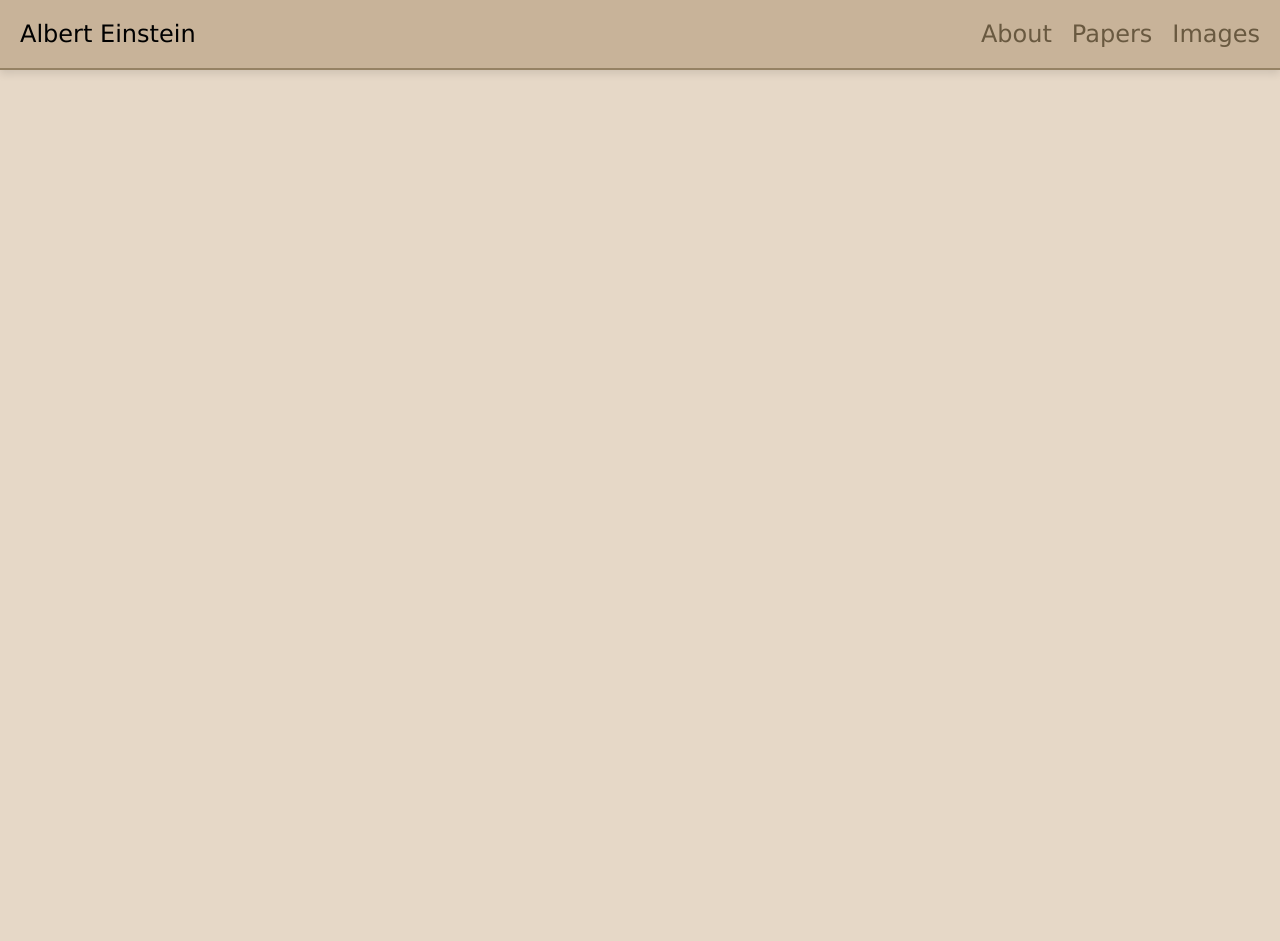
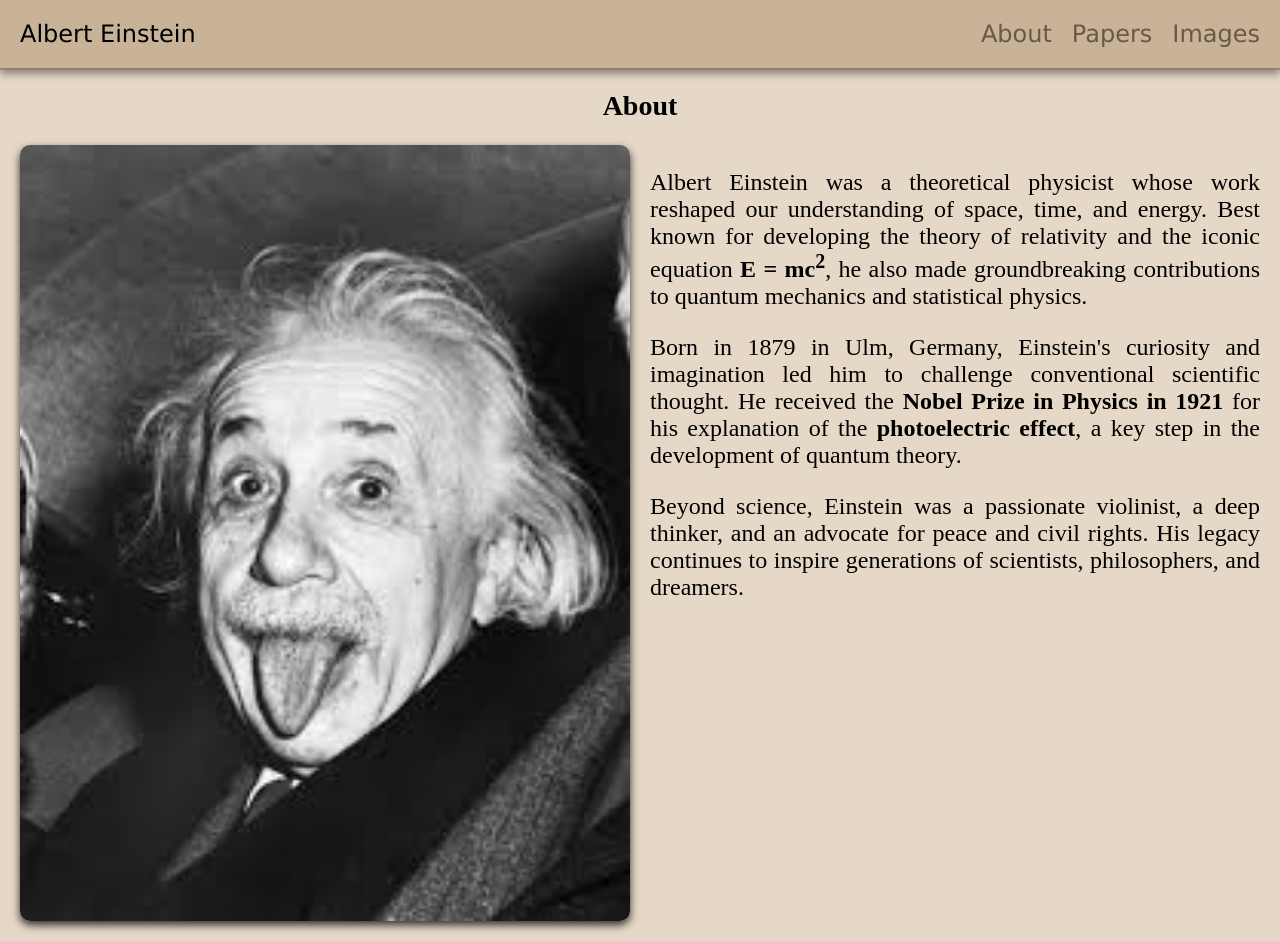
Before and after one commit to Yashgamer-x/Midterm-Webdev-Project, a plain HTML site: page index.html in a window 1280 px wide. Before the commit the page ends 800 px from the top, so only its background shows below. Drawn offline with Linux system fonts and the light colour scheme.

Commit message:
Added About section for PC version

```diff
--- a/index.html
+++ b/index.html
@@ -30,7 +30,23 @@
 
         <!-- Main -->
         <main>
-
+            <section id="about">
+                <h2>About</h2>
+                <div class="about-content">
+                    <img src="images/einstein-image-1.jpeg" class="einstein-tongue-out-image"></img>
+                    <div class="about-text">
+                        <p>
+                            Albert Einstein was a theoretical physicist whose work reshaped our understanding of space, time, and energy. Best known for developing the theory of relativity and the iconic equation <b>E = mc<sup>2</sup></b>, he also made groundbreaking contributions to quantum mechanics and statistical physics.
+                        </p>
+                        <p>
+                            Born in 1879 in Ulm, Germany, Einstein's curiosity and imagination led him to challenge conventional scientific thought. He received the <b>Nobel Prize in Physics in 1921</b> for his explanation of the <b>photoelectric effect</b>, a key step in the development of quantum theory.
+                        </p>
+                        <p>
+                            Beyond science, Einstein was a passionate violinist, a deep thinker, and an advocate for peace and civil rights. His legacy continues to inspire generations of scientists, philosophers, and dreamers.
+                        </p>
+                    </div>
+                </div>
+            </section>
         </main>
     </header>
     <script src="hamburger.js"></script>
--- a/styles.css
+++ b/styles.css
@@ -21,10 +21,9 @@ nav {
     font-family: Verdana, Geneva, Tahoma, sans-serif;
     font-size: 24px;
     background-color: rgb(200, 179, 153);
-    box-shadow: 0 4px 8px rgba(0, 0, 0, 0.1);
+    box-shadow: 0 4px 8px rgba(0, 0, 0, 0.4);
     align-items: center;
     border-bottom: 2px solid rgb(150, 130, 100);
-    margin-bottom: 20px;
 }
 
 
@@ -84,6 +83,59 @@ nav, #nav-links {
     color: rgb(105, 89, 64);
 }
 
+/*
+    Adds padding around the main content of 20px.
+*/
+main {
+    padding: 20px;
+}
+
+/*
+    Centers the heading text.
+    Increases font size to 28px.
+*/
+#about > h2 {
+    font-size: 28px;
+    text-align: center;
+    margin-top: 0;
+}
+
+
+/*
+    Using display flex
+    Gap is set to 20px
+*/
+.about-content {
+    display: flex;
+    gap: 20px;
+}
+
+/*
+    Width is set to 50% of parent
+    Font size is 24px
+    Text-align is justified
+*/
+.about-text {
+    width: 50%;
+    font-size: 24px;
+    text-align: justify;
+}
+
+/*
+    Image width is half of the parent minus 40 px for the gap
+    Border radius 10px
+    Added a box shadow
+*/
+.einstein-tongue-out-image {
+    width: 50%;
+    height: auto;
+    display: block;
+    border-radius: 10px;
+    box-shadow: 0 4px 8px rgba(0, 0, 0, 0.8);
+}
+
+
+
 
 /*
     Media query for scrren size less than or equal to 768px (Mainly for phone).
```
